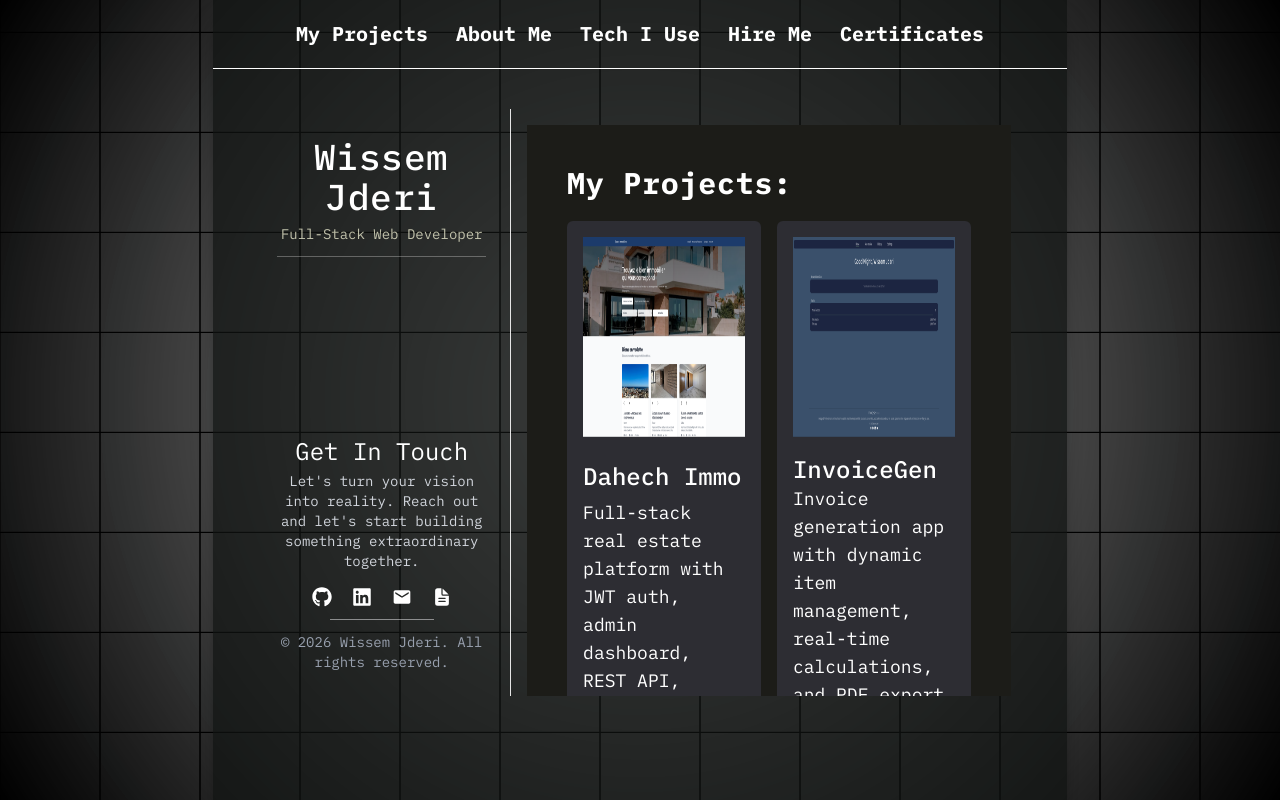
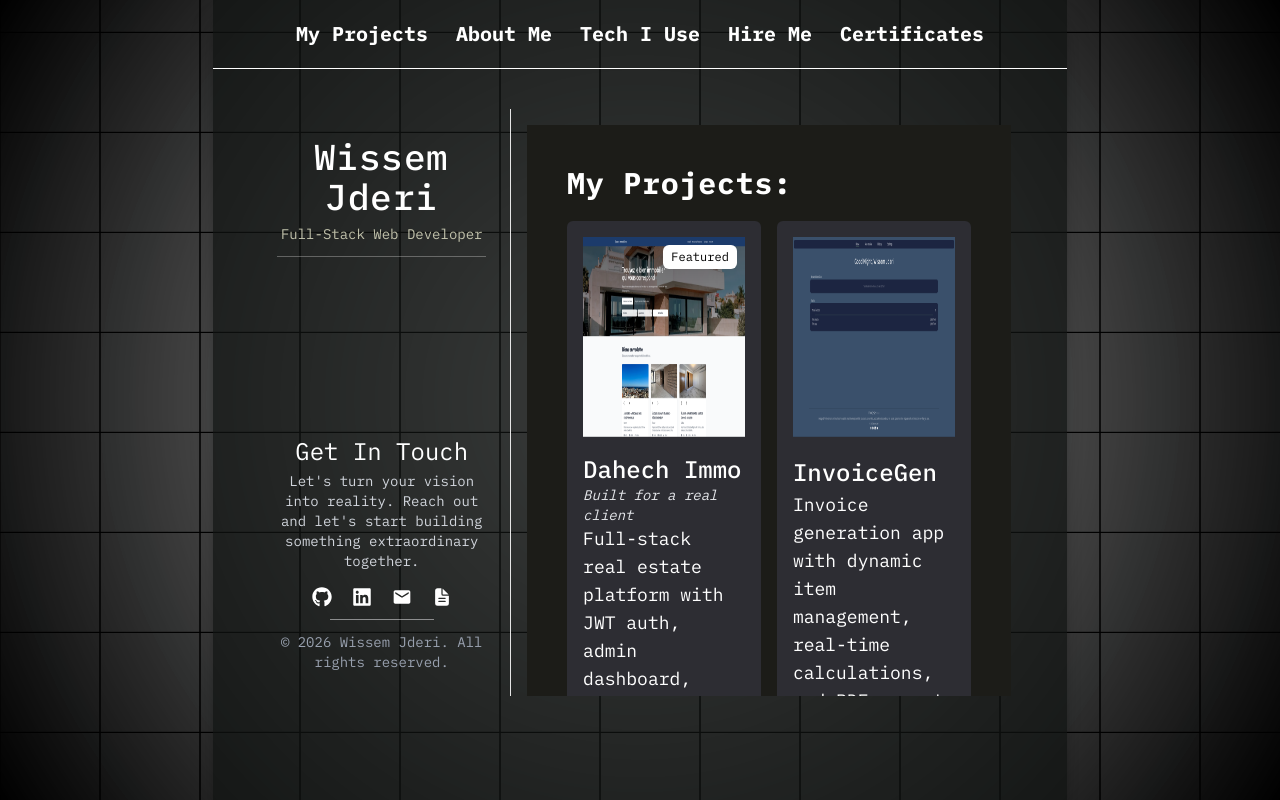
Before and after one commit to WissemJderi/portfolio, a Next.js app: page / in a window 1280 px wide. Built offline with nearby package versions, Linux system fonts and the light colour scheme.

Commit message:
add featured badge

```diff
--- a/components/main-content/ProjectCard.jsx
+++ b/components/main-content/ProjectCard.jsx
@@ -6,12 +6,14 @@ import Link from "next/link";
 
 const ProjectCard = ({
   projectName,
+  subTitle,
   projectDescription,
   imageSrc,
   imageAlt,
   repo,
   liveDemo,
   techStack,
+  featured,
 }) => {
   return (
     <motion.div
@@ -19,6 +21,12 @@ const ProjectCard = ({
       transition={{ type: "spring", stiffness: 100 }}
       className="flex flex-col justify-between p-4 bg-[#2d2d33] rounded-sm"
     >
+      <div className="relative">
+        {featured && (
+          <span className="absolute top-2 right-2 z-10 text-xs px-2 py-1 bg-white text-black font-mono rounded-sm">
+            Featured
+          </span>
+        )}
         <Image
           src={`/${imageSrc}`}
           width={500}
@@ -26,9 +34,16 @@ const ProjectCard = ({
           alt={imageAlt}
           className="h-50 mb-4"
         />
+      </div>
+
       <h2 className="md:text-2xl text-sm font-medium flex gap-2">
         {projectName}
       </h2>
+
+      {subTitle ? (
+        <p className="text-xs sm:text-sm  italic text-gray-200">{subTitle}</p>
+      ) : null}
+
       <p className="sm:text-lg text-sm">{projectDescription}</p>
       {techStack}
       <div className="flex flex-row gap-2 justify-between mt-2">
--- a/components/main-content/Projects.jsx
+++ b/components/main-content/Projects.jsx
@@ -4,6 +4,8 @@ const Projects = ({ sectionStyle, titleStyle }) => {
   const projectCards = myProjects.map((project) => (
     <ProjectCard
       projectName={project.projectName}
+      featured={project.featured}
+      subTitle={project.subTitle}
       projectDescription={project.projectDescription}
       imageSrc={project.imageSrc}
       imageAlt={project.imageAlt}
--- a/components/main-content/data/myProjects.js
+++ b/components/main-content/data/myProjects.js
@@ -12,6 +12,7 @@ import {
 export const myProjects = [
   {
     projectName: "Dahech Immo",
+    subTitle: "Built for a real client",
     projectDescription:
       "Full-stack real estate platform with JWT auth, admin dashboard, REST API, MongoDB, and Cloudinary image uploads.",
     techStack: (
@@ -29,6 +30,7 @@ export const myProjects = [
     imageAlt: "Screenshot of the PPS Links company website",
     liveDemo: "http://dahechimmo.vercel.app/",
     repo: "https://github.com/WissemJderi/hichimmo",
+    featured: true,
   },
   {
     projectName: "InvoiceGen",
```
Lines whose indentation alone changed are shown as unchanged.
